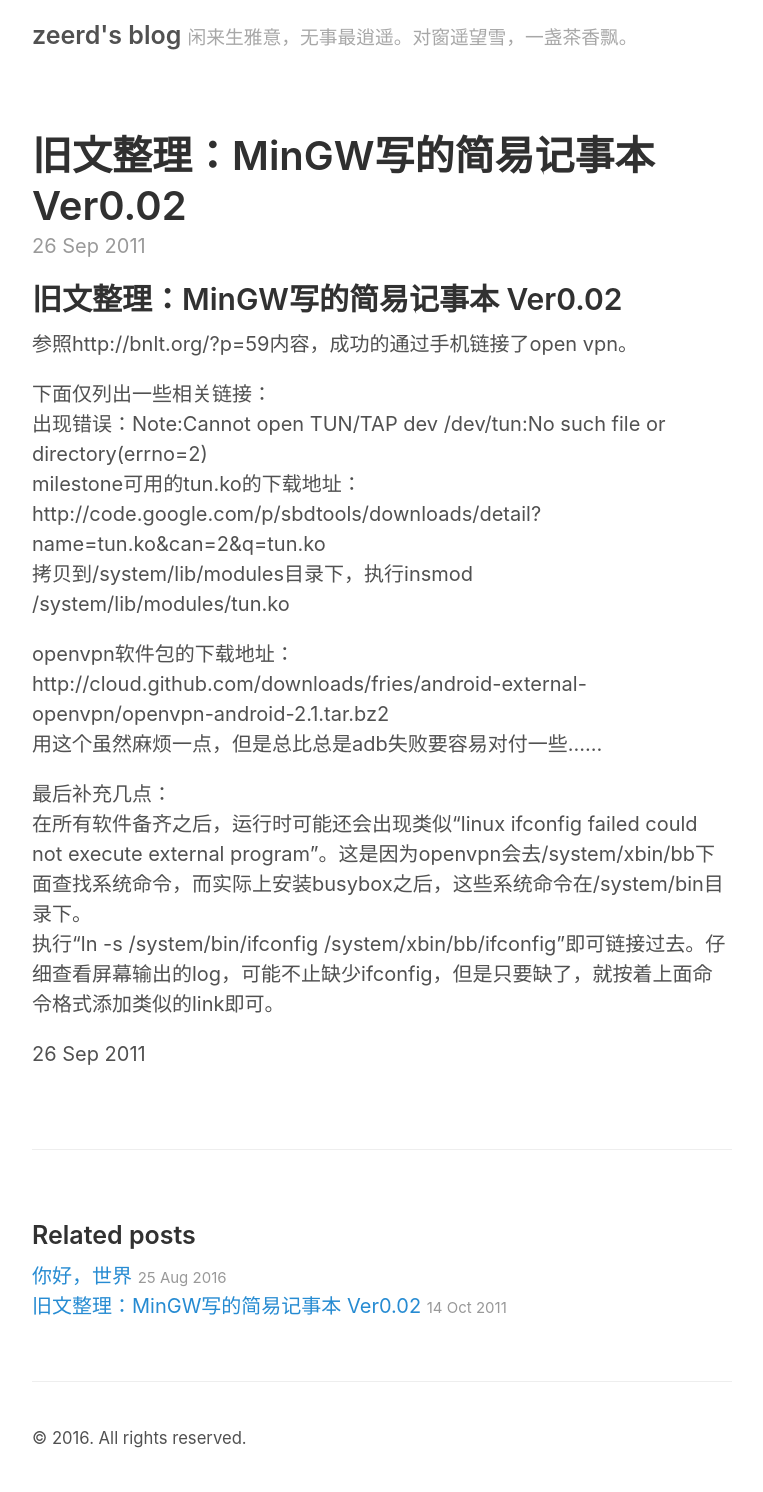
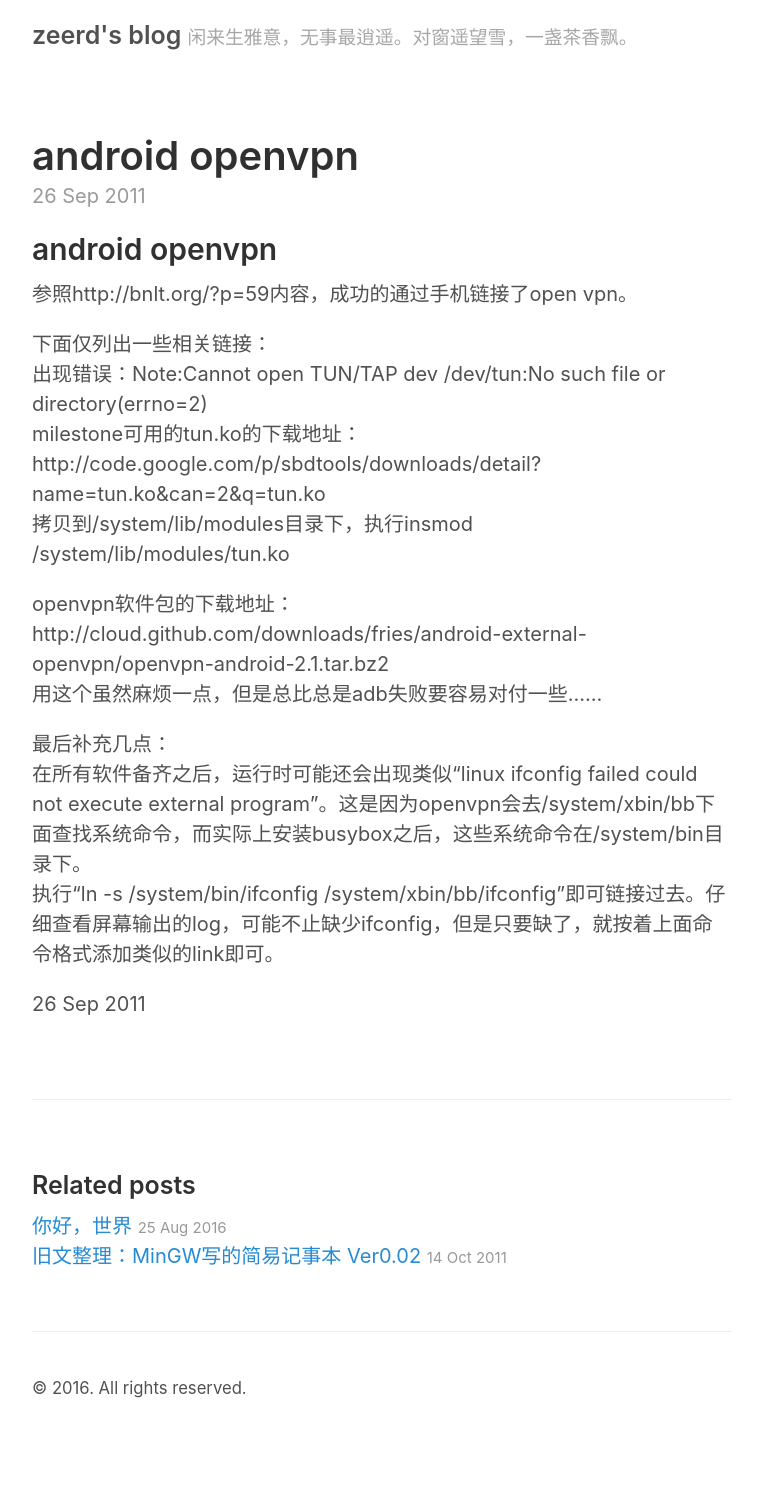
Before and after one commit to zeerd/zeerd.github.io, a Jekyll site: the page built from _posts/2011-09-26-android-openvpn.html, in a window 1280 px wide. Shown: the whole page, without its empty margins (258-1021 px from the left). Built offline with Jekyll 4.4.1, drawn with Linux system fonts in a browser that asks for light colours; after the commit the page ends 1442 px from its top, so only the background shows below that.

Commit message:
Update 2011-09-26-android-openvpn.html

```diff
--- a/_posts/2011-09-26-android-openvpn.html
+++ b/_posts/2011-09-26-android-openvpn.html
@@ -1,11 +1,11 @@
 ---
 layout: post
-title: 旧文整理：MinGW写的简易记事本 Ver0.02
-tags: [MinGW,Notepad,Windows]
+title: android openvpn
+tags: [Android,OpenVPN,MileStone]
 ---
 <h2>{{ page.title }}</h2>
 <p>参照http://bnlt.org/?p=59内容，成功的通过手机链接了open vpn。</p>
-
+<!--break-->
 <p>下面仅列出一些相关链接：<br>
 出现错误：Note:Cannot open TUN/TAP dev /dev/tun:No such file or directory(errno=2)<br>
 milestone可用的tun.ko的下载地址： http://code.google.com/p/sbdtools/downloads/detail?name=tun.ko&amp;can=2&amp;q=tun.ko<br>
```
